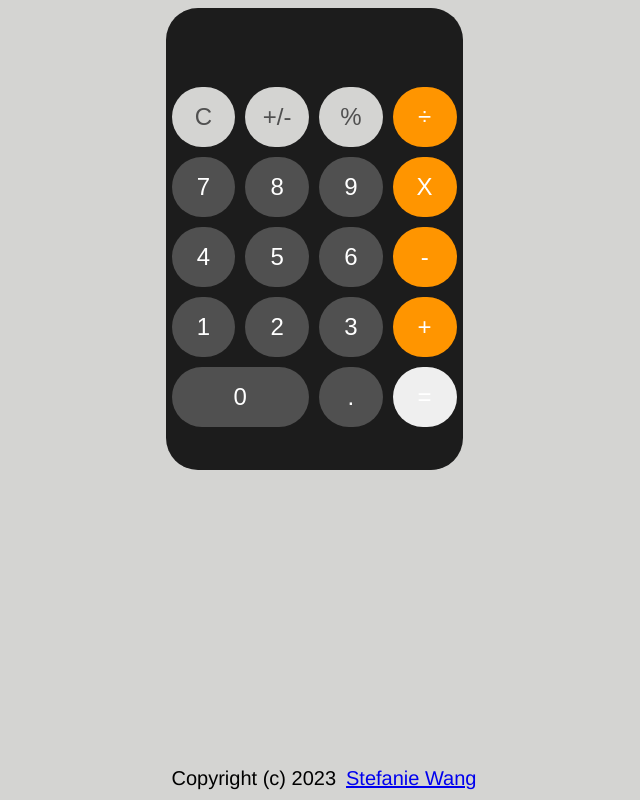
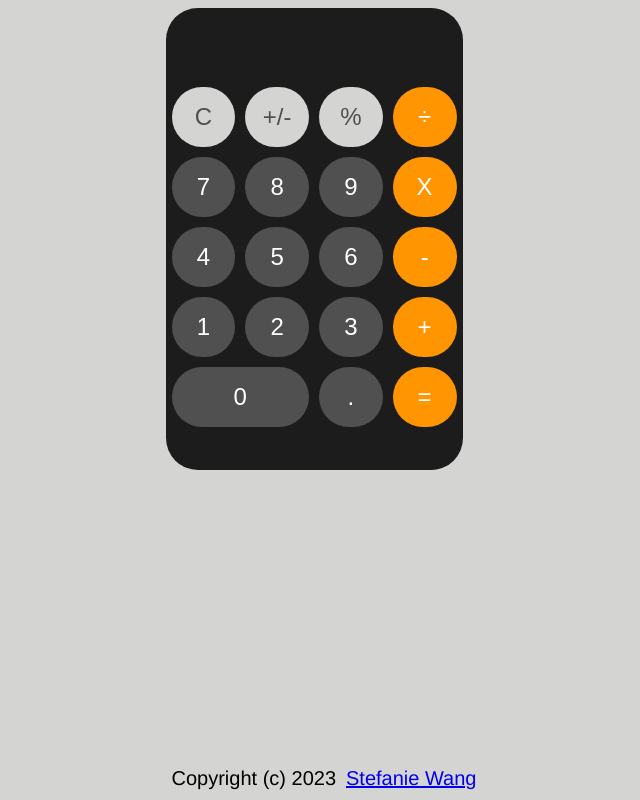
Before and after one commit to stefaniegwangphd/calculator, a plain HTML site: page index.html in a window 1280 px wide. Shown: the whole page, without its empty margins (326-966 px from the left). Drawn offline with Linux system fonts and the light colour scheme.

Commit message:
update color for equal button

```diff
--- a/style.css
+++ b/style.css
@@ -15,7 +15,7 @@ button {
     border:none;
 }
 
-.btnOp {
+.btnOp, #equals {
     background-color:#FF9500;
 }
 .numerals {
```
